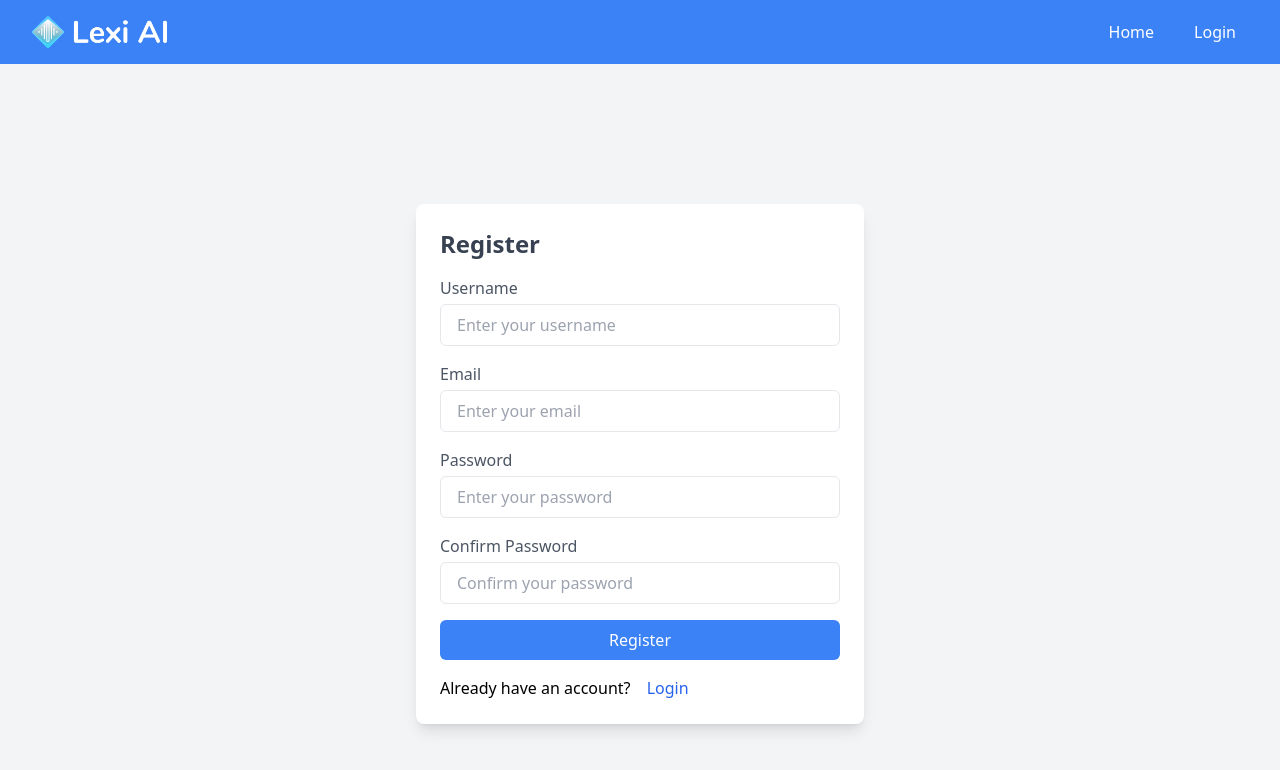
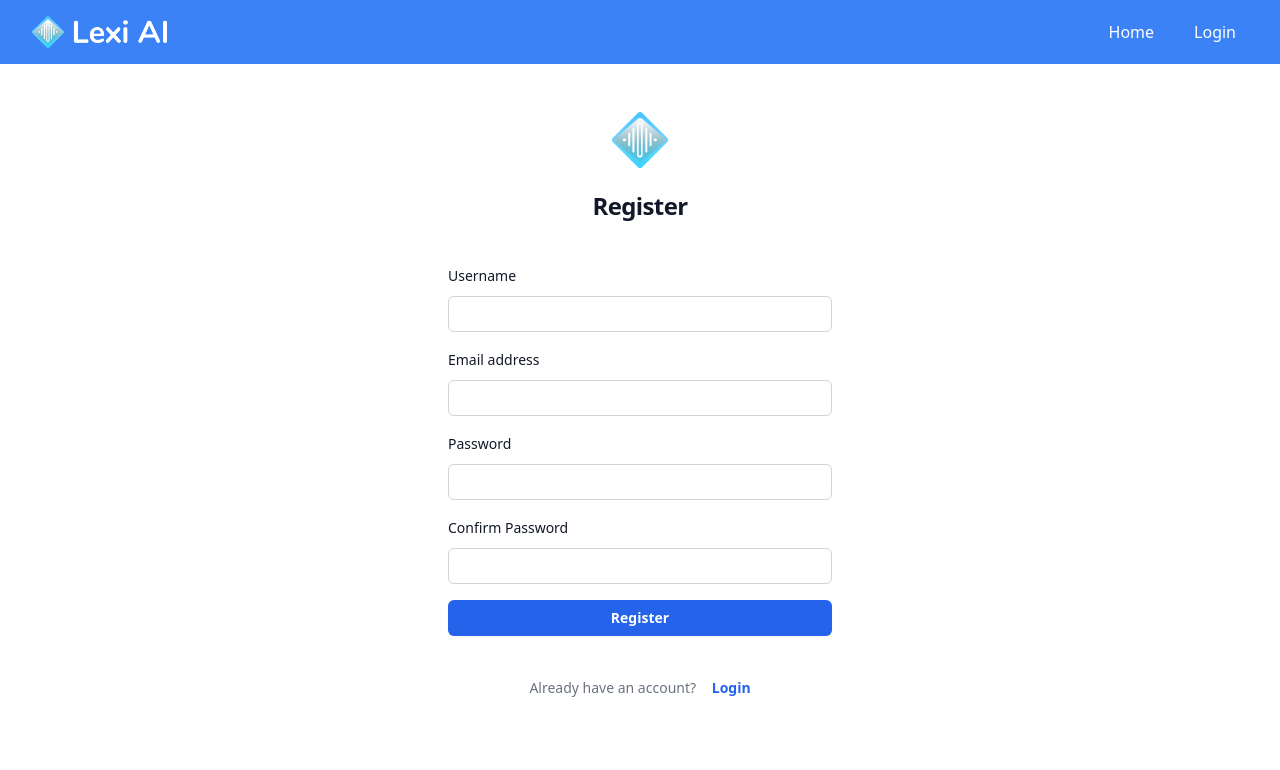
Before and after one commit to hdcola/lexiai, a Vue app: page /register in a window 1280 px wide. Shown: the top 770 px of the page. Built offline with nearby package versions, Linux system fonts and the light colour scheme; the HTML template or start-up script is replaced by a standard one.

Commit message:
Register form new version

```diff
--- a/src/views/RegisterView.vue
+++ b/src/views/RegisterView.vue
@@ -46,9 +46,20 @@ const successMessage = ref<string>('')
 </script>
 
 <template>
-    <div class="min-h-screen flex items-center justify-center bg-gray-100">
-        <div class="w-full max-w-md bg-white shadow-lg rounded-lg p-6">
-            <h2 class="text-2xl font-bold mb-4 text-gray-700">Register</h2>
+    <div class="flex min-h-full flex-col justify-center px-6 py-12 lg:px-8">
+        <div class="sm:mx-auto sm:w-full sm:max-w-sm">
+            <img
+                class="mx-auto h-14 w-auto"
+                src="../assets/img/small-logo-image.png"
+                alt="Lexi AI"
+            />
+            <h2 class="mt-5 text-center text-2xl/9 font-bold tracking-tight text-gray-900">
+                Register
+            </h2>
+        </div>
+
+        <div class="mt-10 sm:mx-auto sm:w-full sm:max-w-sm">
+
 
             <!-- Flash Messages -->
             <p v-if="errorMessage" class="text-red-500">{{ errorMessage }}</p>
@@ -57,61 +68,88 @@ const successMessage = ref<string>('')
             <!-- @submit.prevent="register" -->
             <form class="space-y-4">
                 <div>
-                    <label for="username" class="block text-gray-600 mb-1">Username</label>
-
-                    <!-- v-model="username" -->
+                    <label for="username" class="block text-sm/6 font-medium text-gray-900"
+                        >Username</label
+                    >
+                    <div class="mt-2">
                         <input
                             type="username"
+                            name="username"
                             id="username"
-                        placeholder="Enter your username"
-                        class="w-full px-4 py-2 border rounded-md"
+                            required
+                            class="block w-full rounded-md bg-white px-3 py-1.5 text-base text-gray-900 outline outline-1 -outline-offset-1 outline-gray-300 placeholder:text-gray-400 focus:outline focus:outline-2 focus:-outline-offset-2 focus:outline-blue-600 sm:text-sm/6"
                         />
                     </div>
+                </div>
 
-                <!-- v-model="email" -->
+
                 <div>
-                    <label for="email" class="block text-gray-600 mb-1">Email</label>
+                    <label for="email" class="block text-sm/6 font-medium text-gray-900"
+                        >Email address</label
+                    >
+                    <div class="mt-2">
                         <input
                             type="email"
+                            name="email"
                             id="email"
-                        placeholder="Enter your email"
-                        class="w-full px-4 py-2 border rounded-md"
+                            required
+                            class="block w-full rounded-md bg-white px-3 py-1.5 text-base text-gray-900 outline outline-1 -outline-offset-1 outline-gray-300 placeholder:text-gray-400 focus:outline focus:outline-2 focus:-outline-offset-2 focus:outline-blue-600 sm:text-sm/6"
                         />
                     </div>
+                </div>
 
-                <!-- v-model="password" -->
                 <div>
-                    <label for="password" class="block text-gray-600 mb-1">Password</label>
+                    <div class="flex items-center justify-between">
+                        <label for="password" class="block text-sm/6 font-medium text-gray-900"
+                            >Password</label
+                        >
+                    </div>
+                    <div class="mt-2">
                         <input
                             type="password"
+                            name="password"
                             id="password"
-                        placeholder="Enter your password"
-                        class="w-full px-4 py-2 border rounded-md"
+                            required
+                            class="block w-full rounded-md bg-white px-3 py-1.5 text-base text-gray-900 outline outline-1 -outline-offset-1 outline-gray-300 placeholder:text-gray-400 focus:outline focus:outline-2 focus:-outline-offset-2 focus:outline-blue-600 sm:text-sm/6"
                         />
                     </div>
+                </div>
 
-                <!-- v-model="confirmPassword" -->
                 <div>
-                    <label for="confirmPassword" class="block text-gray-600 mb-1"
+                    <div class="flex items-center justify-between">
+                        <label for="password" class="block text-sm/6 font-medium text-gray-900"
                             >Confirm Password</label
                         >
+                    </div>
+                    <div class="mt-2">
                         <input
                             type="password"
+                            name="confirmPassword"
                             id="confirmPassword"
-                        placeholder="Confirm your password"
-                        class="w-full px-4 py-2 border rounded-md"
+                            required
+                            class="block w-full rounded-md bg-white px-3 py-1.5 text-base text-gray-900 outline outline-1 -outline-offset-1 outline-gray-300 placeholder:text-gray-400 focus:outline focus:outline-2 focus:-outline-offset-2 focus:outline-blue-600 sm:text-sm/6"
                         />
                     </div>
+                </div>
 
-                <button type="submit" class="w-full bg-blue-500 text-white rounded-md py-2">
+                <div>
+
+                    <button
+                        type="submit"
+                        class="flex w-full justify-center rounded-md bg-blue-600 px-3 py-1.5 text-sm/6 font-semibold text-white shadow-sm hover:bg-blue-500 focus-visible:outline focus-visible:outline-2 focus-visible:outline-offset-2 focus-visible:outline-blue-600"
+                    >
                     Register
                     </button>
+                </div>
             </form>
 
-            <p class="mt-4">
+            <p class="mt-10 text-center text-sm/6 text-gray-500">
                 Already have an account?
-                <RouterLink to="/login" class="text-blue-600 ms-3">Login</RouterLink>
+                <RouterLink to="/login" class="ms-3 font-semibold text-blue-600 hover:text-blue-500"
+                    >Login</RouterLink>
             </p>
         </div>
     </div>
+
+
 </template>
```
Also changed, not shown: src/views/LoginView.vue (+5 -13 lines). Lines whose indentation alone changed are shown as unchanged.
